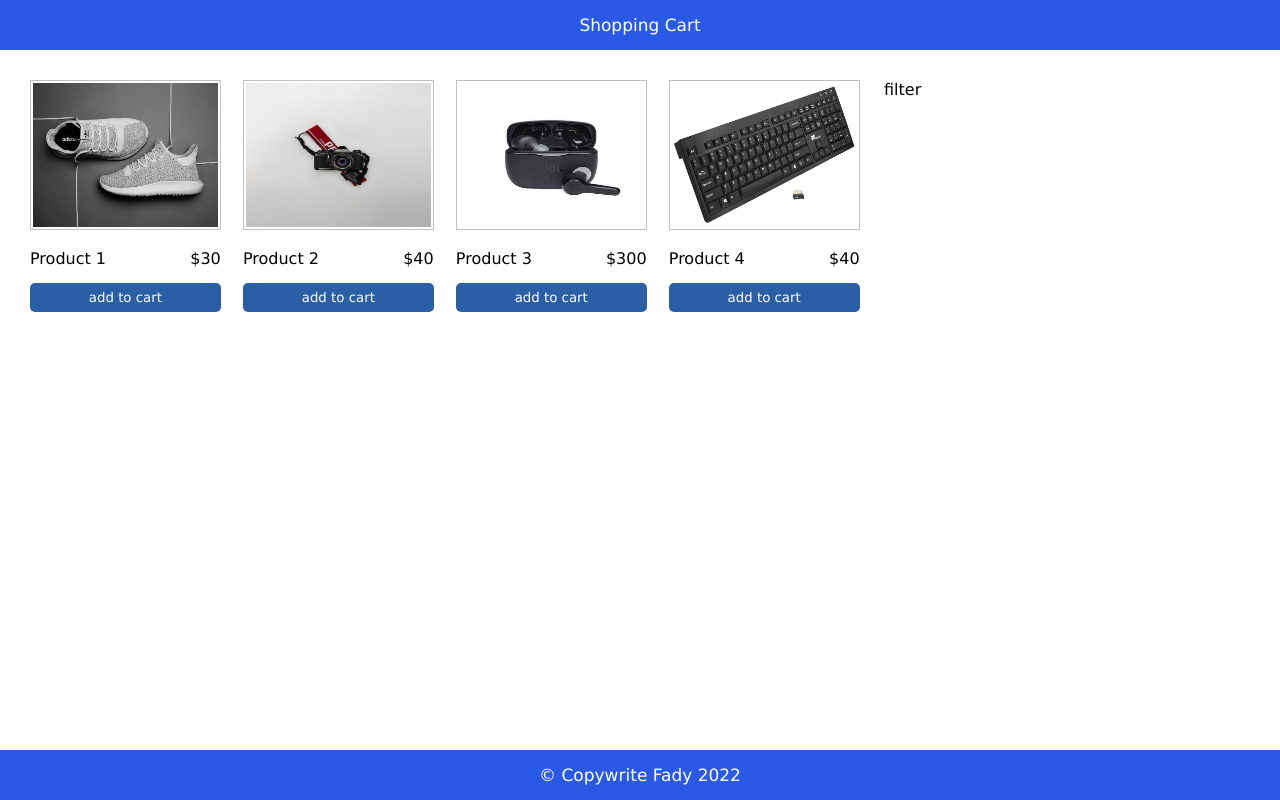
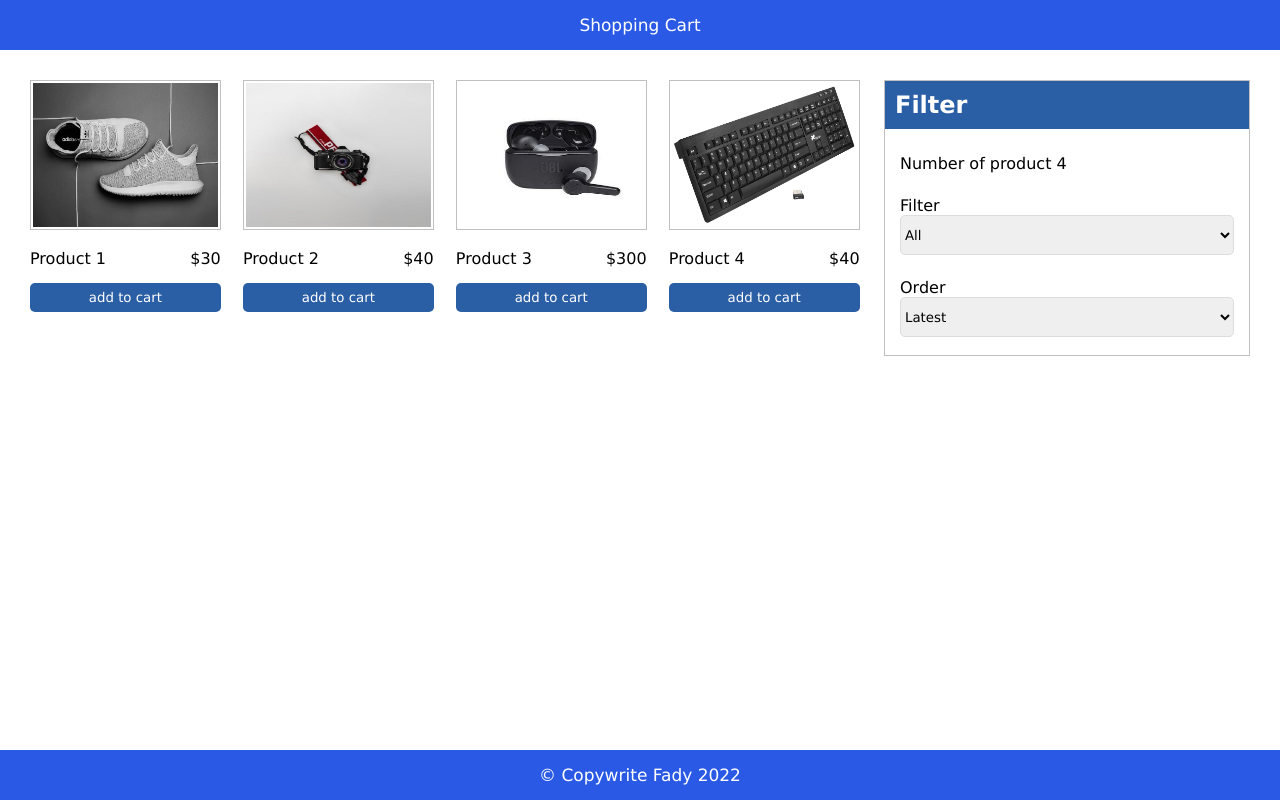
Before and after one commit to fady164/shopping-cart, a React (Create React App) app in the folder client/: page / in a window 1280 px wide. Built offline with nearby package versions, Linux system fonts and the light colour scheme.

Commit message:
filter-comp

```diff
--- a/client/src/App.js
+++ b/client/src/App.js
@@ -5,6 +5,7 @@
 import data from "./data.json";
 import { useState } from "react";
 import Products from "./components/Products/Products";
+import Filter from "./components/Filter/Filter";
 
 function App() {
    const [products, setProducts] = useState(data);
@@ -14,7 +15,7 @@
          <main>
             <div className="wrapper">
                <Products products={products} />
-               <div className="filter-wrapper">filter</div>
+               <Filter />
             </div>
          </main>
          <Footer />
--- /dev/null
+++ b/client/src/components/Filter/Filter.jsx
@@ -0,0 +1,29 @@
+import React from "react";
+import "../../css/Filter/filter.css";
+
+export default function Filter() {
+   return (
+      <div className="filter-wrapper">
+         <h2 className="filter-title">Filter</h2>
+         <div className="num-of-products">Number of product 4</div>
+         <div className="filter-by-size">
+            <span>Filter</span>
+            <select className="filter-select ">
+               <option value="all">All</option>
+               <option value="s">S</option>
+               <option value="m">M</option>
+               <option value="l">L</option>
+               <option value="xl">XL</option>
+            </select>
+         </div>
+         <div className="filter-by-order">
+            <span>Order</span>
+            <select className="filter-select ">
+               <option value="latest">Latest</option>
+               <option value="lower">Lower</option>
+               <option value="highest">Highest</option>
+            </select>
+         </div>
+      </div>
+   );
+}
--- /dev/null
+++ b/client/src/components/Filter/Filter.scss
@@ -0,0 +1,25 @@
+.filter-wrapper {
+   background-color: #fff;
+   border: 1px solid #c0c0c0;
+   display: flex;
+   flex-direction: column;
+
+   .filter-title {
+      background-color: #2a5ea5;
+      padding: 10px;
+      color: #fff;
+      margin-bottom: 20px;
+   }
+   > div {
+      padding: 5px 15px;
+      margin-bottom: 13px;
+   }
+
+   select {
+      display: block;
+      height: 40px;
+      border: 1px solid #ddd;
+      width: 100%;
+      border-radius: 5px;
+   }
+}
--- /dev/null
+++ b/client/src/css/Filter/filter.css
@@ -0,0 +1,23 @@
+.filter-wrapper {
+  background-color: #fff;
+  border: 1px solid #c0c0c0;
+  display: flex;
+  flex-direction: column;
+}
+.filter-wrapper .filter-title {
+  background-color: #2a5ea5;
+  padding: 10px;
+  color: #fff;
+  margin-bottom: 20px;
+}
+.filter-wrapper > div {
+  padding: 5px 15px;
+  margin-bottom: 13px;
+}
+.filter-wrapper select {
+  display: block;
+  height: 40px;
+  border: 1px solid #ddd;
+  width: 100%;
+  border-radius: 5px;
+}
```
